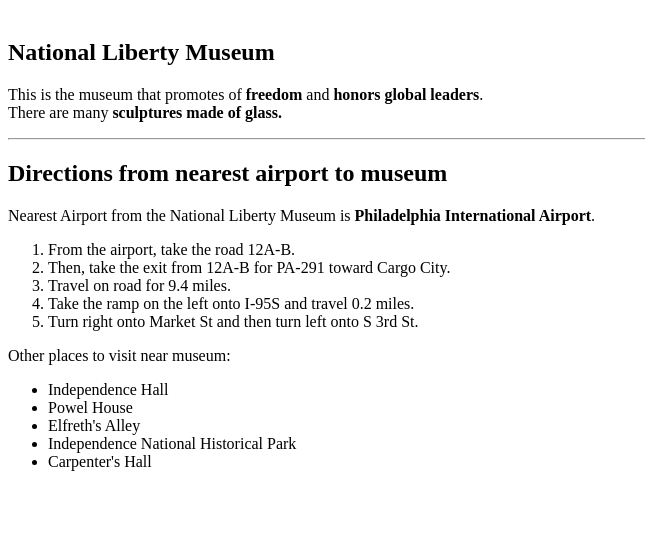
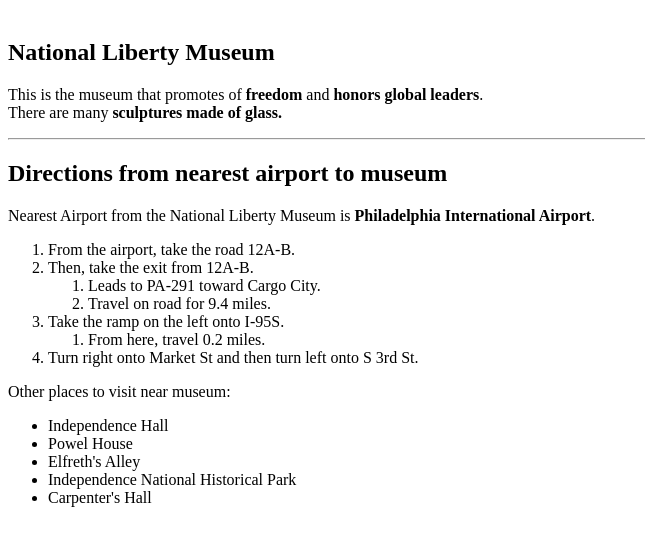
Before and after one commit to 44-563-Web-Apps-F22/44563-webapps-assignment-3-JyothsnaCh0831, a plain HTML site: page index.html in a window 1280 px wide. Shown: the part 79-624 px from the top of the page, without its empty margins (0-645 px from the left). Drawn offline with Linux system fonts and the light colour scheme.

Commit message:
Changed the ol to nested ol

```diff
--- a/index.html
+++ b/index.html
@@ -25,9 +25,17 @@
         </p>
         <ol>
             <li>From the airport, take the road 12A-B.</li>
-            <li>Then, take the exit from 12A-B for PA-291 toward Cargo City.</li>
-            <li>Travel on road for 9.4 miles.</li>
-            <li>Take the ramp on the left onto I-95S and travel 0.2 miles.</li>
+            <li>Then, take the exit from 12A-B.
+                <ol>
+                    <li>Leads to PA-291 toward Cargo City.</li>
+                    <li>Travel on road for 9.4 miles.</li>
+                </ol>
+            </li>
+            <li>Take the ramp on the left onto I-95S.
+                <ol>
+                    <li>From here, travel 0.2 miles.</li>
+                </ol>
+            </li>
             <li>Turn right onto Market St and then turn left onto S 3rd St.</li>
         </ol>
 
```
